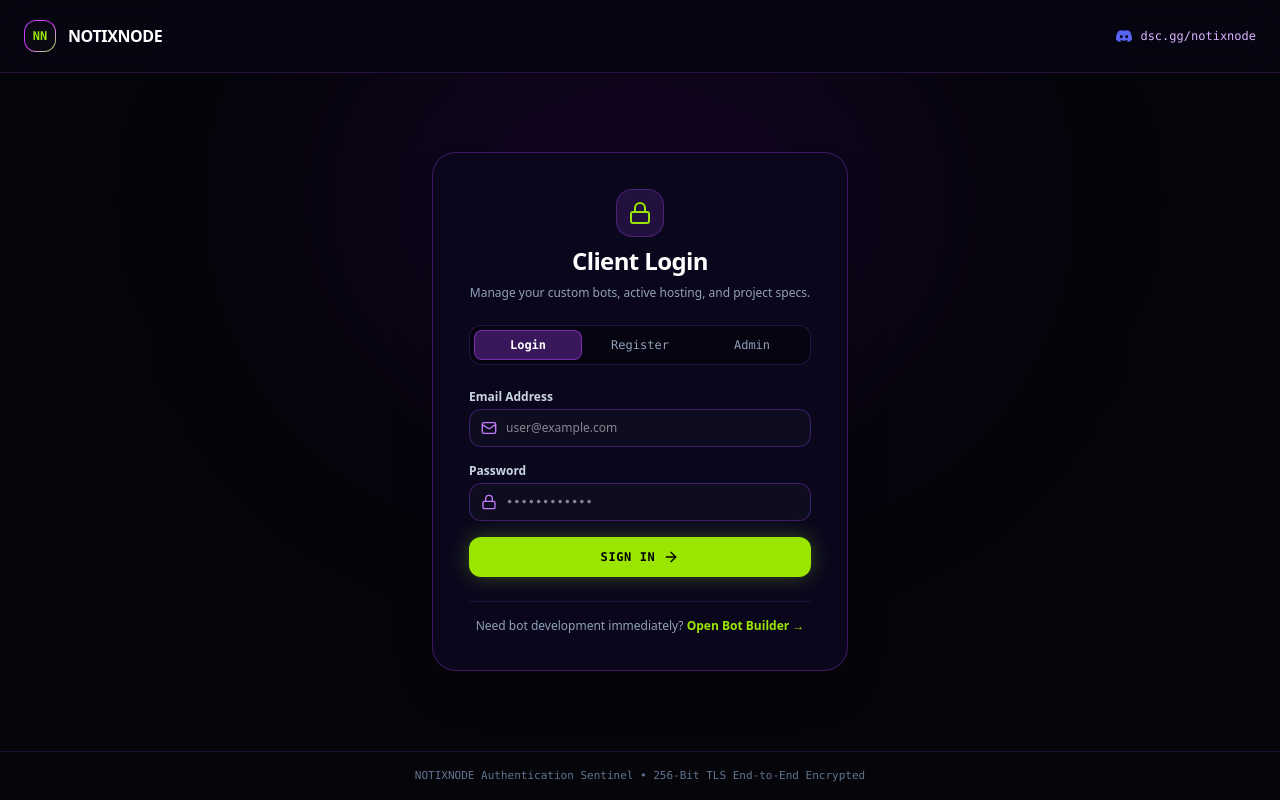
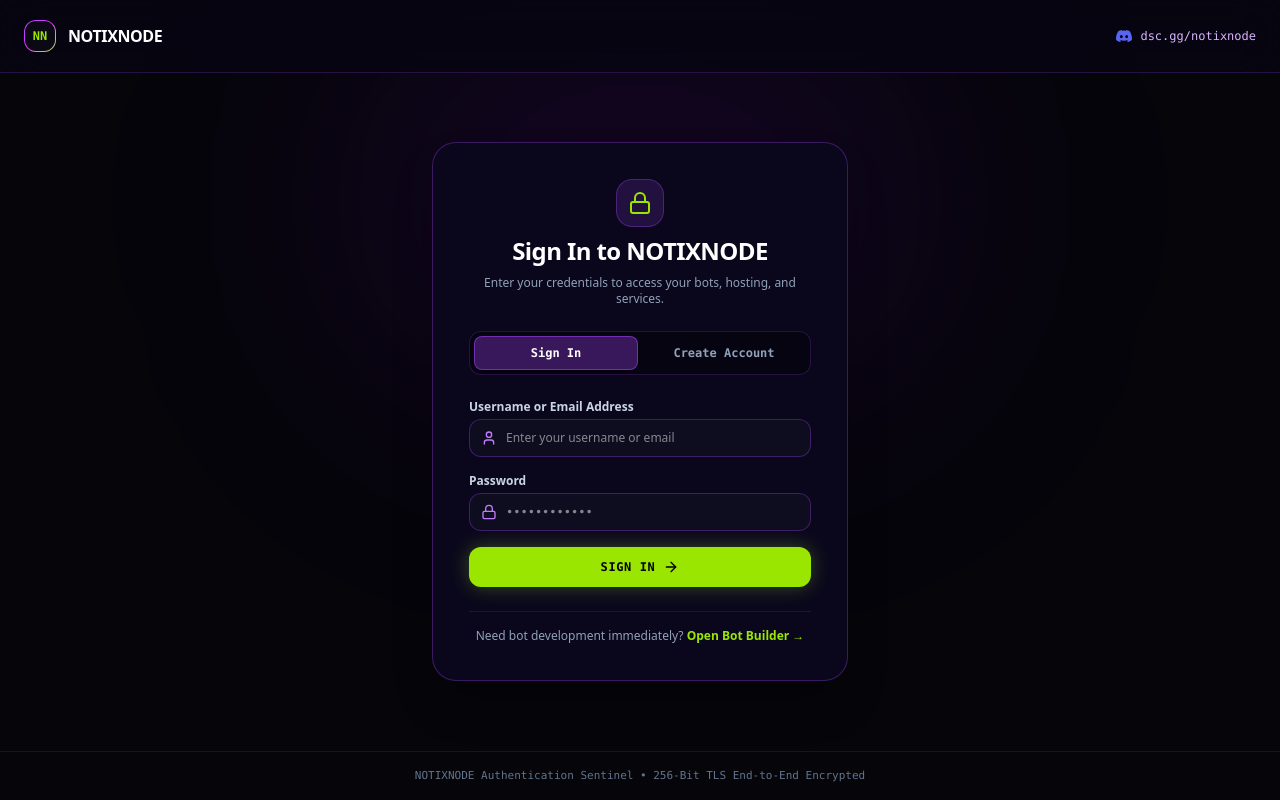
Before and after one commit to Ailogodesigner/harsh, a Next.js app: page /login in a window 1280 px wide. Built offline with nearby package versions, Linux system fonts and the light colour scheme.

Commit message:
feat: integrate admin login into unified login form without separate public admin tab

```diff
--- a/src/app/api/auth/route.ts
+++ b/src/app/api/auth/route.ts
@@ -9,9 +9,9 @@ const DEFAULT_ADMIN_PASSWORD = process.env.ADMIN_PASSWORD || "notixnode_admin";
 
 const authSchema = z.object({
   action: z.enum(["login", "register", "admin_login"]),
-  username: z.string().min(2).max(50).optional(),
+  username: z.string().min(1).max(100).optional(),
   discordTag: z.string().min(2).max(60).optional(),
-  email: z.string().email().optional(),
+  email: z.string().max(100).optional(),
   password: z.string().min(4, "Password must be at least 4 characters").max(100),
 });
 
@@ -30,12 +30,10 @@ export async function POST(req: Request) {
     const { action, username, discordTag, email, password } = result.data;
     const webhookUrl = process.env.DISCORD_ORDERS_WEBHOOK_URL || DEFAULT_ORDERS_WEBHOOK;
 
-    // Handle Admin Login
-    if (action === "admin_login") {
     const enteredUser = (username || email || "").trim().toLowerCase();
     const enteredPass = password.trim();
 
-      const validUsers = [
+    const validAdminUsers = [
       DEFAULT_ADMIN_USERNAME.toLowerCase(),
       "admin",
       "founder",
@@ -43,12 +41,16 @@ export async function POST(req: Request) {
       "aditya",
     ];
 
-      const isUserMatch = !enteredUser || validUsers.includes(enteredUser);
+    // Seamless Admin Login Detection:
+    // If credentials match an admin username and master password, authenticate as Admin
+    const isAdminAttempt = action === "admin_login" || validAdminUsers.includes(enteredUser);
+
+    if (isAdminAttempt) {
       const isPassMatch = enteredPass === DEFAULT_ADMIN_PASSWORD;
 
-      if (!isPassMatch || !isUserMatch) {
+      if (!isPassMatch) {
         return NextResponse.json(
-          { error: "Invalid admin ID or password. (Default ID: admin | Password: notixnode_admin)" },
+          { error: "Invalid username or password. Please verify your credentials." },
           { status: 401 }
         );
       }
@@ -56,8 +58,9 @@ export async function POST(req: Request) {
       return NextResponse.json({
         success: true,
         role: "admin",
+        redirect: "/admin",
         token: "admin_session_" + Buffer.from(Date.now().toString()).toString("base64"),
-        message: "Welcome to NOTIXNODE Administrator Command Deck!",
+        message: "Welcome, Administrator! Access granted to Command Deck.",
       });
     }
 
@@ -131,9 +134,10 @@ export async function POST(req: Request) {
     return NextResponse.json({
       success: true,
       role: "client",
+      redirect: "/bot-order",
       username: username || discordTag || email?.split("@")[0] || "Client",
       token: "cli_session_" + Buffer.from(Date.now().toString()).toString("base64"),
-      message: "Logged in successfully!",
+      message: "Logged in successfully! Redirecting to client portal...",
     });
   } catch (error: any) {
     console.error("Auth API error:", error);
--- a/src/app/login/page.tsx
+++ b/src/app/login/page.tsx
@@ -7,20 +7,17 @@ import {
   Lock,
   Mail,
   User,
-  Shield,
   ArrowRight,
   CheckCircle2,
-  Sparkles,
   AlertCircle,
-  KeyRound,
-  Layers,
 } from "lucide-react";
 import DiscordIcon from "@/components/DiscordIcon";
 import { playCyberClick, playCyberSuccess } from "@/components/ui/SoundEffects";
 
 export default function LoginPage() {
   const router = useRouter();
-  const [tab, setTab] = useState<"login" | "register" | "admin">("login");
+  const [tab, setTab] = useState<"login" | "register">("login");
+  const [identifier, setIdentifier] = useState("");
   const [username, setUsername] = useState("");
   const [discordTag, setDiscordTag] = useState("");
   const [email, setEmail] = useState("");
@@ -36,16 +33,26 @@ export default function LoginPage() {
     setLoading(true);
 
     try {
+      const payload =
+        tab === "login"
+          ? {
+              action: "login",
+              username: identifier.trim(),
+              email: identifier.includes("@") ? identifier.trim() : undefined,
+              password: password.trim(),
+            }
+          : {
+              action: "register",
+              username: username.trim(),
+              discordTag: discordTag.trim(),
+              email: email.trim(),
+              password: password.trim(),
+            };
+
       const res = await fetch("/api/auth", {
         method: "POST",
         headers: { "Content-Type": "application/json" },
-        body: JSON.stringify({
-          action: tab === "admin" ? "admin_login" : tab,
-          username,
-          discordTag,
-          email,
-          password,
-        }),
+        body: JSON.stringify(payload),
       });
 
       const data = await res.json();
@@ -56,16 +63,18 @@ export default function LoginPage() {
         playCyberSuccess();
         setSuccessMsg(data.message);
 
-        if (tab === "admin") {
+        // Seamless Unified Authentication:
+        // Automatically redirects to /admin if administrator, or /bot-order if client
+        if (data.role === "admin") {
           localStorage.setItem("nn_admin_token", data.token);
           setTimeout(() => {
-            router.push("/admin");
-          }, 1000);
+            router.push(data.redirect || "/admin");
+          }, 800);
         } else {
           localStorage.setItem("nn_client_token", data.token);
           setTimeout(() => {
-            router.push("/bot-order");
-          }, 1200);
+            router.push(data.redirect || "/bot-order");
+          }, 1000);
         }
       }
     } catch {
@@ -111,22 +120,20 @@ export default function LoginPage() {
           {/* Card Title & Description */}
           <div className="text-center space-y-2 mb-6">
             <div className="w-12 h-12 rounded-2xl bg-purple-500/15 border border-purple-500/30 flex items-center justify-center mx-auto text-lime-400">
-              {tab === "admin" ? <KeyRound className="w-6 h-6" /> : <Lock className="w-6 h-6" />}
+              <Lock className="w-6 h-6" />
             </div>
             <h2 className="text-2xl font-black text-white font-sans tracking-tight">
-              {tab === "login" && "Client Login"}
-              {tab === "register" && "Create Client Account"}
-              {tab === "admin" && "Administrator Deck"}
+              {tab === "login" ? "Sign In to NOTIXNODE" : "Create Client Account"}
             </h2>
             <p className="text-xs text-slate-400 font-sans">
-              {tab === "admin"
-                ? "Enter your secure master password to access system orders."
-                : "Manage your custom bots, active hosting, and project specs."}
+              {tab === "login"
+                ? "Enter your credentials to access your bots, hosting, and services."
+                : "Register to configure custom Discord bots and manage active hosting."}
             </p>
           </div>
 
-          {/* Mode Switcher Tabs */}
-          <div className="grid grid-cols-3 gap-1 p-1 rounded-xl bg-[#060410] border border-purple-500/20 mb-6 text-xs font-mono">
+          {/* Mode Switcher Tabs (Unified: Sign In & Register) */}
+          <div className="grid grid-cols-2 gap-1 p-1 rounded-xl bg-[#060410] border border-purple-500/20 mb-6 text-xs font-mono">
             <button
               type="button"
               onClick={() => {
@@ -135,13 +142,13 @@ export default function LoginPage() {
                 setSuccessMsg(null);
                 playCyberClick();
               }}
-              className={`py-1.5 rounded-lg transition-colors cursor-pointer ${
+              className={`py-2 rounded-lg transition-all cursor-pointer font-semibold ${
                 tab === "login"
-                  ? "bg-purple-500/30 text-white font-bold border border-purple-500/50"
+                  ? "bg-purple-500/30 text-white border border-purple-500/50 shadow-sm"
                   : "text-slate-400 hover:text-white"
               }`}
             >
-              Login
+              Sign In
             </button>
             <button
               type="button"
@@ -151,29 +158,13 @@ export default function LoginPage() {
                 setSuccessMsg(null);
                 playCyberClick();
               }}
-              className={`py-1.5 rounded-lg transition-colors cursor-pointer ${
+              className={`py-2 rounded-lg transition-all cursor-pointer font-semibold ${
                 tab === "register"
-                  ? "bg-purple-500/30 text-white font-bold border border-purple-500/50"
+                  ? "bg-purple-500/30 text-white border border-purple-500/50 shadow-sm"
                   : "text-slate-400 hover:text-white"
               }`}
             >
-              Register
-            </button>
-            <button
-              type="button"
-              onClick={() => {
-                setTab("admin");
-                setError(null);
-                setSuccessMsg(null);
-                playCyberClick();
-              }}
-              className={`py-1.5 rounded-lg transition-colors cursor-pointer ${
-                tab === "admin"
-                  ? "bg-lime-400/20 text-lime-400 font-bold border border-lime-400/40"
-                  : "text-slate-400 hover:text-white"
-              }`}
-            >
-              Admin
+              Create Account
             </button>
           </div>
 
@@ -194,7 +185,26 @@ export default function LoginPage() {
 
           {/* Form */}
           <form onSubmit={handleSubmit} className="space-y-4">
-            {tab === "register" && (
+            {tab === "login" ? (
+              /* Unified Sign In Fields */
+              <div>
+                <label className="text-xs font-semibold text-slate-300 block mb-1">
+                  Username or Email Address
+                </label>
+                <div className="relative">
+                  <User className="w-4 h-4 text-purple-400 absolute left-3 top-1/2 -translate-y-1/2" />
+                  <input
+                    type="text"
+                    required
+                    value={identifier}
+                    onChange={(e) => setIdentifier(e.target.value)}
+                    placeholder="Enter your username or email"
+                    className="w-full pl-9 pr-3.5 py-2.5 rounded-xl bg-[#0e0c1f] border border-purple-500/30 focus:border-lime-400 focus:outline-none text-xs text-white"
+                  />
+                </div>
+              </div>
+            ) : (
+              /* Registration Fields */
               <>
                 <div>
                   <label className="text-xs font-semibold text-slate-300 block mb-1">
@@ -229,29 +239,7 @@ export default function LoginPage() {
                     />
                   </div>
                 </div>
-              </>
-            )}
 
-            {tab === "admin" && (
-              <div>
-                <label className="text-xs font-semibold text-slate-300 block mb-1">
-                  Administrator ID / Username
-                </label>
-                <div className="relative">
-                  <User className="w-4 h-4 text-lime-400 absolute left-3 top-1/2 -translate-y-1/2" />
-                  <input
-                    type="text"
-                    required
-                    value={username}
-                    onChange={(e) => setUsername(e.target.value)}
-                    placeholder="admin"
-                    className="w-full pl-9 pr-3.5 py-2.5 rounded-xl bg-[#0e0c1f] border border-purple-500/30 focus:border-lime-400 focus:outline-none text-xs text-white font-mono"
-                  />
-                </div>
-              </div>
-            )}
-
-            {tab !== "admin" && (
                 <div>
                   <label className="text-xs font-semibold text-slate-300 block mb-1">
                     Email Address
@@ -268,11 +256,12 @@ export default function LoginPage() {
                     />
                   </div>
                 </div>
+              </>
             )}
 
             <div>
               <label className="text-xs font-semibold text-slate-300 block mb-1">
-                {tab === "admin" ? "Master Administrator Password" : "Password"}
+                Password
               </label>
               <div className="relative">
                 <Lock className="w-4 h-4 text-purple-400 absolute left-3 top-1/2 -translate-y-1/2" />
@@ -287,12 +276,6 @@ export default function LoginPage() {
               </div>
             </div>
 
-            {tab === "admin" && (
-              <div className="p-2.5 rounded-xl bg-purple-500/10 border border-purple-500/25 text-[11px] font-mono text-purple-200">
-                <span className="text-lime-400 font-bold">Default Credentials:</span> ID: <code className="text-white bg-black/40 px-1 py-0.5 rounded">admin</code> | Pass: <code className="text-white bg-black/40 px-1 py-0.5 rounded">notixnode_admin</code>
-              </div>
-            )}
-
             <button
               type="submit"
               disabled={loading}
@@ -302,11 +285,7 @@ export default function LoginPage() {
                 <span>Authenticating...</span>
               ) : (
                 <>
-                  <span>
-                    {tab === "login" && "Sign In"}
-                    {tab === "register" && "Create Account"}
-                    {tab === "admin" && "Access Admin Deck"}
-                  </span>
+                  <span>{tab === "login" ? "Sign In" : "Create Account"}</span>
                   <ArrowRight className="w-4 h-4" />
                 </>
               )}
```
Also changed, not shown: src/middleware.ts (line endings or trailing spaces). Lines whose indentation alone changed are shown as unchanged.
